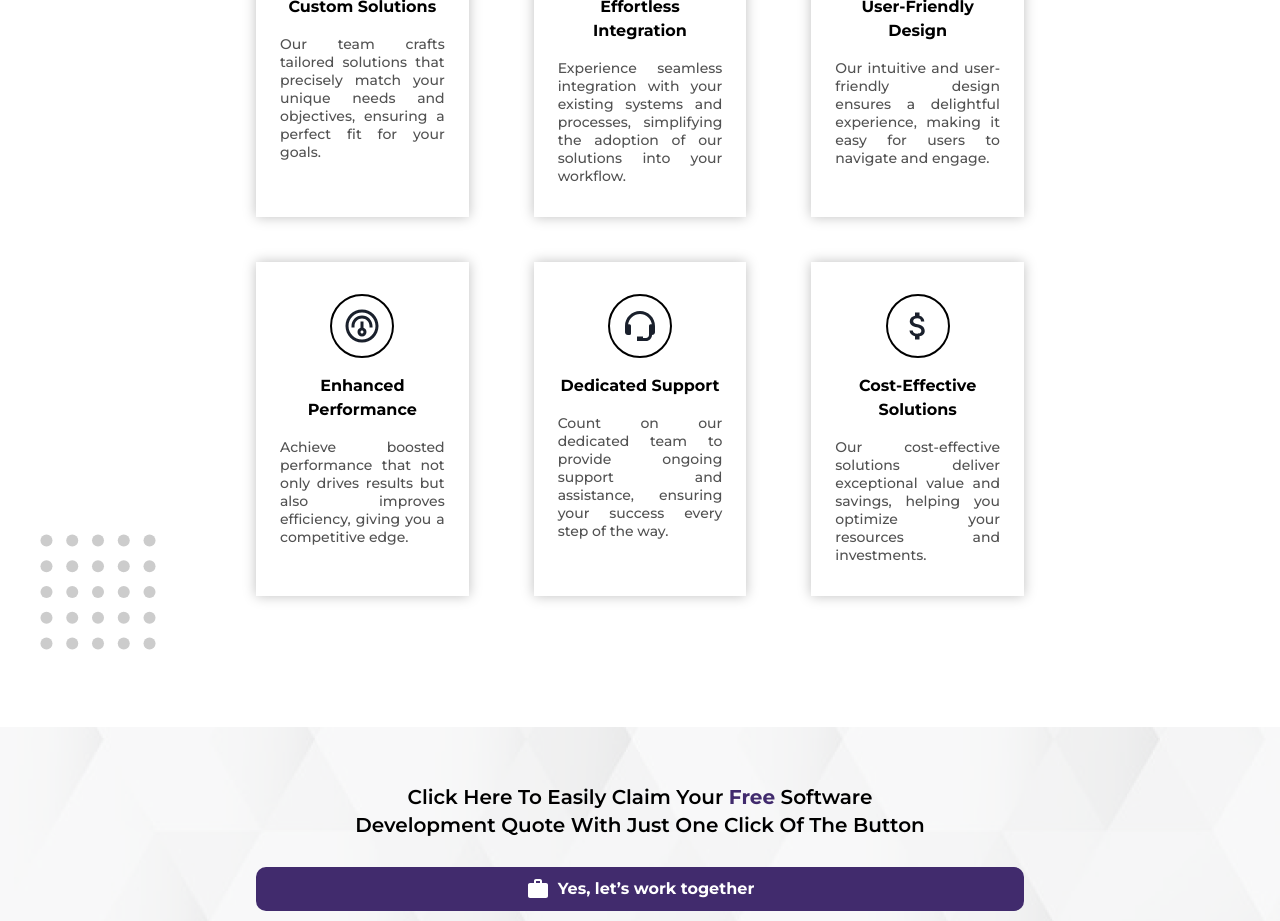
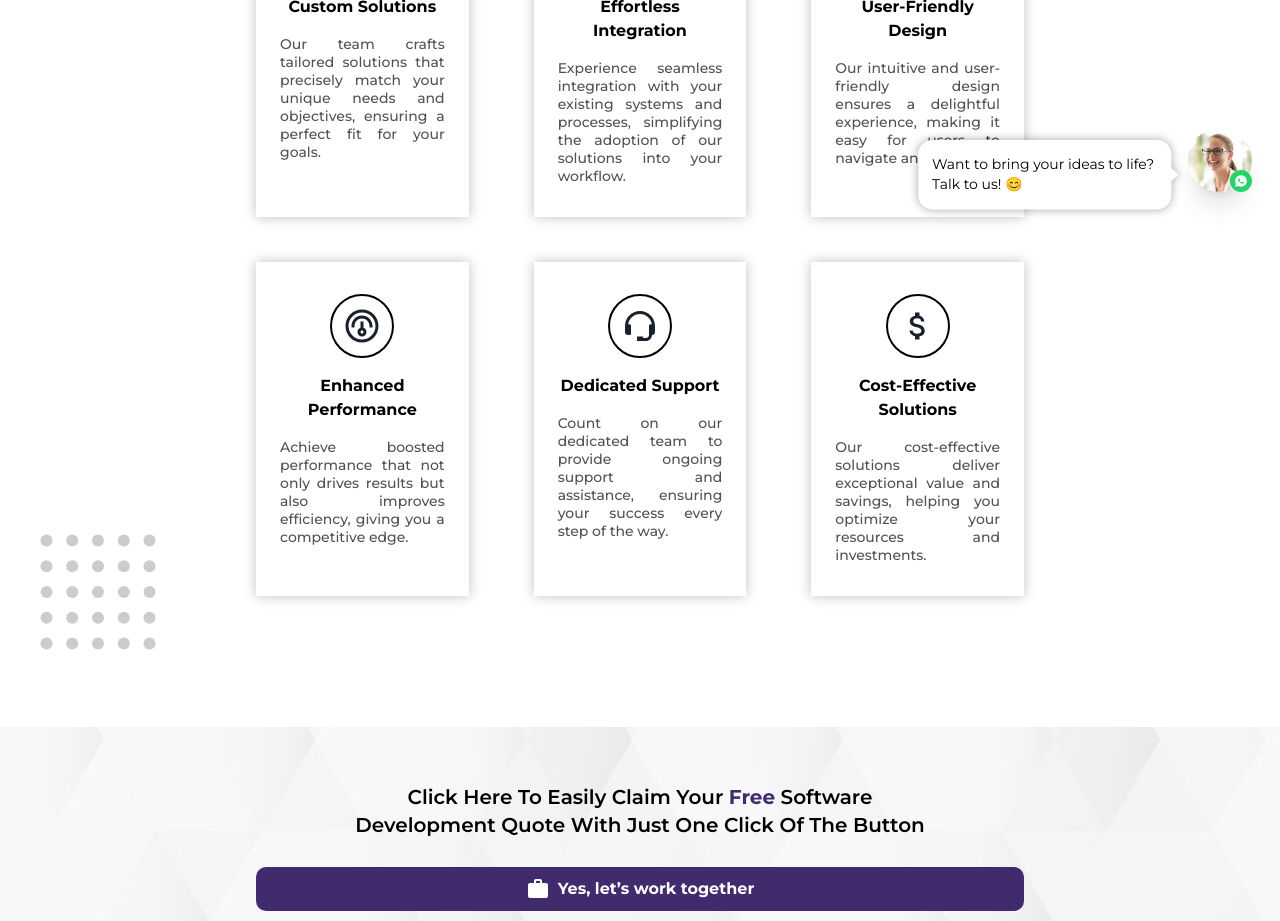
Before and after one commit to edersonff/Merlin-Tech, a Next.js app: page / in a window 1280 px wide. Shown: the part 1380-2301 px from the top of the page. Built offline with nearby package versions, Linux system fonts and the light colour scheme; a web font is replaced by a local one; what tailwindcss-3d would draw is missing.

Commit message:
feat(whatsapp): btn chat

```diff
--- a/src/Components/Geral/Whatsapp/index.tsx
+++ b/src/Components/Geral/Whatsapp/index.tsx
@@ -6,7 +6,7 @@ import { RiWhatsappFill } from "react-icons/ri";
 import WhatsappChatBubble from "./ChatBubble";
 
 export default function WhatsappBtn({
-  href = "https://wa.me/5547996556538",
+  href = "https://wa.me/message/N4OE3R6J6ED5K1",
   onClick,
   src = "/images/people/patricia.webp",
   alt = "Atendente Whatsapp",
@@ -18,6 +18,7 @@ export default function WhatsappBtn({
   alt?: string;
   children?: React.ReactNode;
 }) {
+  const [hoverBottom, setHoverBottom] = useState(false);
   const [hover, setHover] = useState(false);
 
   const onMouseEnter = () => {
@@ -28,6 +29,20 @@ export default function WhatsappBtn({
     setHover(false);
   };
 
+  useEffect(() => {
+    const handleScroll = () => {
+      if (window.scrollY > 100) {
+        setHoverBottom(true);
+      } else {
+        setHoverBottom(false);
+      }
+    };
+
+    window.addEventListener("scroll", handleScroll);
+
+    return () => window.removeEventListener("scroll", handleScroll);
+  }, []);
+
   return (
     <a
       target="_blank"
@@ -36,7 +51,10 @@ export default function WhatsappBtn({
       onClick={onClick}
       onMouseEnter={onMouseEnter}
       onMouseLeave={onMouseLeave}
-      className="fixed bottom-7 right-7 z-50 flex"
+      style={{
+        bottom: hoverBottom ? 28 : "-100%",
+      }}
+      className="fixed right-7 z-50 flex transition-all duration-500"
     >
       <WhatsappChatBubble>{children}</WhatsappChatBubble>
       <div
--- a/src/Components/Home/Banner/Bottom/index.tsx
+++ b/src/Components/Home/Banner/Bottom/index.tsx
@@ -43,7 +43,7 @@ export default function BottomBanner() {
                 <p className="text-indigo-900">Empowering Innovation &</p>
                 Your Path to Simplicity
               </h2>
-              <p className="text-justify text-lg leading-7">
+              <p className="text-justify lg:text-lg md:text-lg leading-7">
                 At Merlin, we&apos;re dedicated to empowering innovation through
                 our software solutions. We believe in a world where technology
                 enhances the capabilities of individuals and businesses,
@@ -51,7 +51,7 @@ export default function BottomBanner() {
                 technology accessible and user-friendly, ensuring it serves as a
                 bridge to endless possibilities.
               </p>
-              <p className="text-justify text-lg leading-7 pb-4">
+              <p className="text-justify lg:text-lg md:text-lg leading-7 pb-4">
                 Explore Merlin&apos;s software solutions to experience
                 streamlined workflows, enhanced productivity, and the unlocking
                 of your business&apos;s full potential. Our goal is to simplify
--- a/src/pages/index.tsx
+++ b/src/pages/index.tsx
@@ -63,13 +63,13 @@ export default function Home() {
 
       <ContactModalHome />
 
-      {/* <WhatsappBtn>
+      <WhatsappBtn>
         <p className="text-sm text-black">
           Want to bring your ideas to life?{" "}
           <span className="text-primary-500">Talk to us!</span>{" "}
           <span className="text-primary-500">😊</span>
         </p>
-      </WhatsappBtn> */}
+      </WhatsappBtn>
     </>
   );
 }
```
